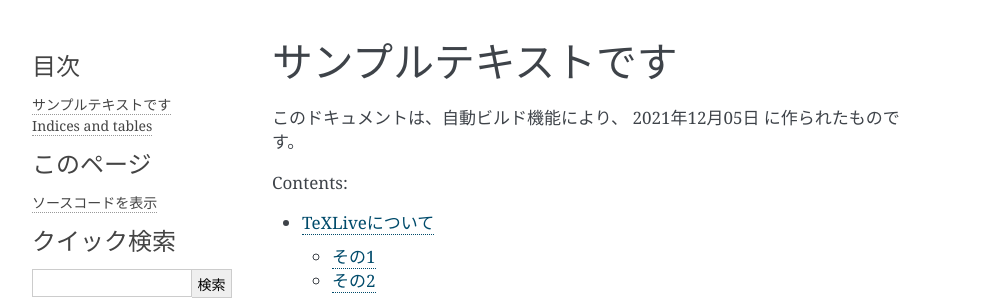
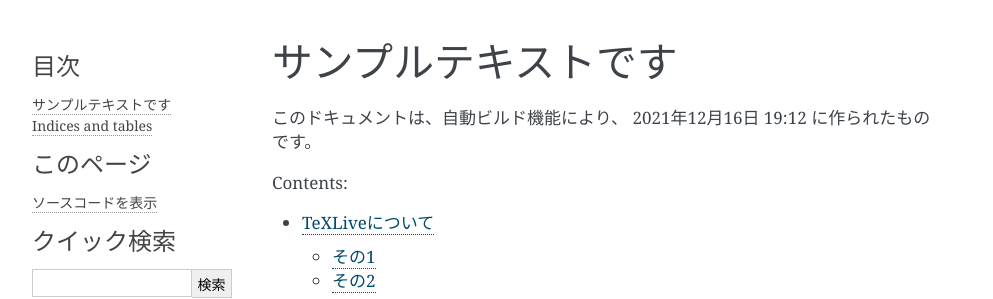
Before and after one commit to densuke/sphinx, a Sphinx documentation site: the page built from testing/source/index.rst, in a window 1280 px wide. Shown: the top 299 px of the page, without its empty margins (148-1141 px from the left). Built offline with Sphinx 7.4.7, drawn with Linux system fonts in a browser that asks for light colours; some of the changed lines change nothing that is shown.

Commit message:
日付表記に日時を含めるようにした

```diff
--- a/testing/source/conf.py
+++ b/testing/source/conf.py
@@ -57,3 +57,5 @@ html_theme = 'alabaster'
 # relative to this directory. They are copied after the builtin static files,
 # so a file named "default.css" will overwrite the builtin "default.css".
 html_static_path = ['_static']
+
+today_fmt = "%Y年%B%M日 %H:%m"
```
